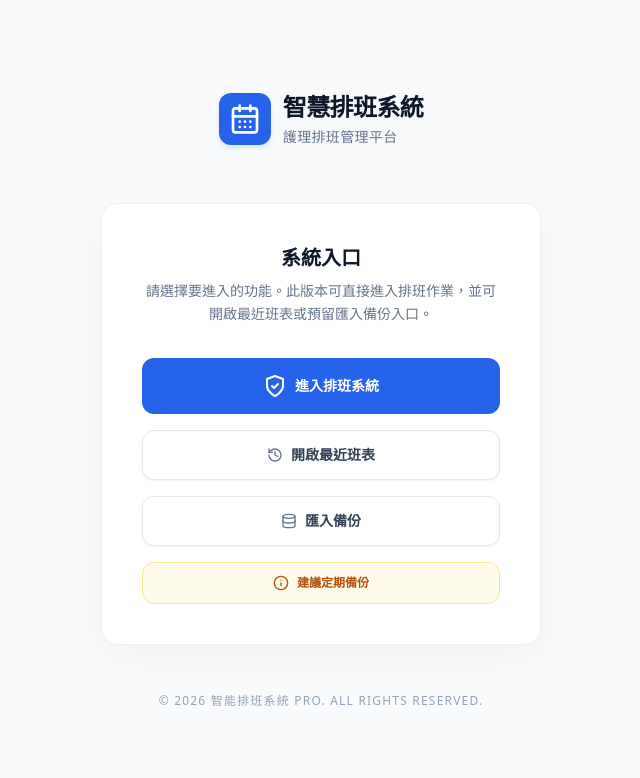
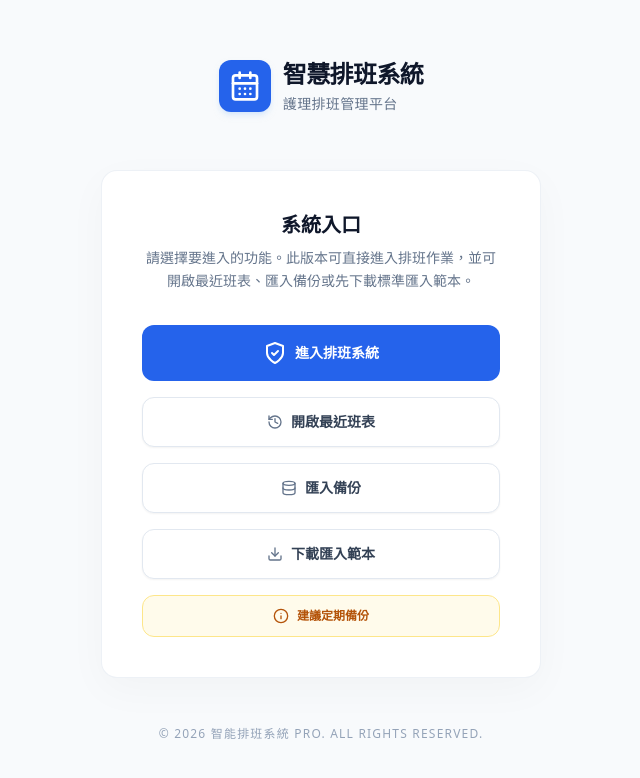
Before and after one commit to abyssynt/react-schedule-pro-smartfill, a React (Vite) app: page / in a window 1280 px wide. Shown: the top 778 px of the page, without its empty margins (319-959 px from the left). Built offline with nearby package versions, Linux system fonts and the light colour scheme.

Commit message:
Update App.jsx

```diff
--- a/src/App.jsx
+++ b/src/App.jsx
@@ -2465,6 +2465,91 @@ function SettingsView({ changeScreen, colors, setColors, customHolidays, setCust
 }
 
 function EntryView({ changeScreen, goToLatestHistory }) {
+  const handleDownloadImportTemplate = async () => {
+    try {
+      const ExcelJS = await loadExcelJS();
+      const workbook = new ExcelJS.Workbook();
+      const dataSheet = workbook.addWorksheet('班表匯入範本');
+      const guideSheet = workbook.addWorksheet('填寫說明');
+
+      const templateMonth = new Date().getMonth() + 1;
+      const dayHeaders = Array.from({ length: 31 }, (_, i) => `${i + 1}日`);
+      const headers = ['姓名', '班別群組', ...dayHeaders];
+
+      dataSheet.addRow([`${templateMonth}月班表匯入範本`]);
+      dataSheet.mergeCells(1, 1, 1, headers.length);
+      const titleCell = dataSheet.getCell(1, 1);
+      titleCell.font = { bold: true, size: 14 };
+      titleCell.alignment = { horizontal: 'center', vertical: 'middle' };
+      titleCell.fill = { type: 'pattern', pattern: 'solid', fgColor: { argb: 'FFEFF6FF' } };
+      dataSheet.getRow(1).height = 24;
+
+      const headerRow = dataSheet.addRow(headers);
+      headerRow.height = 24;
+      headerRow.eachCell((cell, colNumber) => {
+        cell.font = { bold: true, size: 10 };
+        cell.alignment = { horizontal: 'center', vertical: 'middle', wrapText: true };
+        cell.border = {
+          top: { style: 'thin' }, left: { style: 'thin' },
+          bottom: { style: 'thin' }, right: { style: 'thin' }
+        };
+        if (colNumber === 1 || colNumber === 2) {
+          cell.fill = { type: 'pattern', pattern: 'solid', fgColor: { argb: 'FFF8FAFC' } };
+        } else {
+          cell.fill = { type: 'pattern', pattern: 'solid', fgColor: { argb: 'FFF1F5F9' } };
+        }
+      });
+
+      const sampleRows = [
+        ['王小美', '白班'],
+        ['李小芳', '小夜'],
+        ['陳小君', '大夜']
+      ];
+      sampleRows.forEach((rowData) => {
+        const row = dataSheet.addRow(rowData);
+        row.eachCell((cell) => {
+          cell.alignment = { horizontal: 'center', vertical: 'middle' };
+          cell.border = {
+            top: { style: 'thin' }, left: { style: 'thin' },
+            bottom: { style: 'thin' }, right: { style: 'thin' }
+          };
+        });
+      });
+
+      dataSheet.columns = [
+        { width: 14 },
+        { width: 12 },
+        ...Array.from({ length: 31 }, () => ({ width: 6 }))
+      ];
+      dataSheet.views = [{ state: 'frozen', ySplit: 2, xSplit: 2 }];
+
+      const guideRows = [
+        ['排班匯入範本說明'],
+        ['1. 請依此範本填寫，避免欄位遺漏或格式不一致。'],
+        ['2. 必填欄位為：姓名、班別群組。'],
+        ['3. 班別群組請填：白班 / 小夜 / 大夜。'],
+        ['4. 日期欄可填班別代碼或假別代碼，例如：D、E、N、off、例、休。'],
+        ['5. 若當月不足31天，超出日期欄可留白。'],
+        ['6. 匯入功能完成後，建議保留此範本格式，不要自行增刪欄位。']
+      ];
+      guideRows.forEach(r => guideSheet.addRow(r));
+      guideSheet.getCell('A1').font = { bold: true, size: 13 };
+      guideSheet.getColumn(1).width = 90;
+
+      const buffer = await workbook.xlsx.writeBuffer();
+      const blob = new Blob([buffer], { type: 'application/vnd.openxmlformats-officedocument.spreadsheetml.sheet' });
+      const url = URL.createObjectURL(blob);
+      const a = document.createElement('a');
+      a.href = url;
+      a.download = '排班匯入範本.xlsx';
+      a.click();
+      URL.revokeObjectURL(url);
+    } catch (error) {
+      console.error('下載匯入範本失敗:', error);
+      window.alert('下載匯入範本失敗，請稍後再試。');
+    }
+  };
+
   return (
     <div className="min-h-screen bg-slate-50 flex flex-col items-center justify-center p-6 font-sans text-slate-800">
       <div className="mb-10 text-center">
@@ -2484,7 +2569,7 @@ function EntryView({ changeScreen, goToLatestHistory }) {
           <div className="mb-8 text-center">
             <h2 className="text-xl font-bold text-slate-900 mb-2">系統入口</h2>
             <p className="text-sm text-slate-500 leading-relaxed">
-              請選擇要進入的功能。此版本可直接進入排班作業，並可開啟最近班表或預留匯入備份入口。
+              請選擇要進入的功能。此版本可直接進入排班作業，並可開啟最近班表、匯入備份或先下載標準匯入範本。
             </p>
           </div>
 
@@ -2514,6 +2599,15 @@ function EntryView({ changeScreen, goToLatestHistory }) {
             >
               <Database className="w-4 h-4 text-slate-500" />
               匯入備份
+            </button>
+
+            <button
+              type="button"
+              onClick={handleDownloadImportTemplate}
+              className="w-full flex justify-center items-center gap-2 py-3.5 px-4 border border-slate-200 rounded-xl shadow-sm text-sm font-bold text-slate-700 bg-white hover:bg-slate-50"
+            >
+              <Download className="w-4 h-4 text-slate-500" />
+              下載匯入範本
             </button>
 
             <button
```
